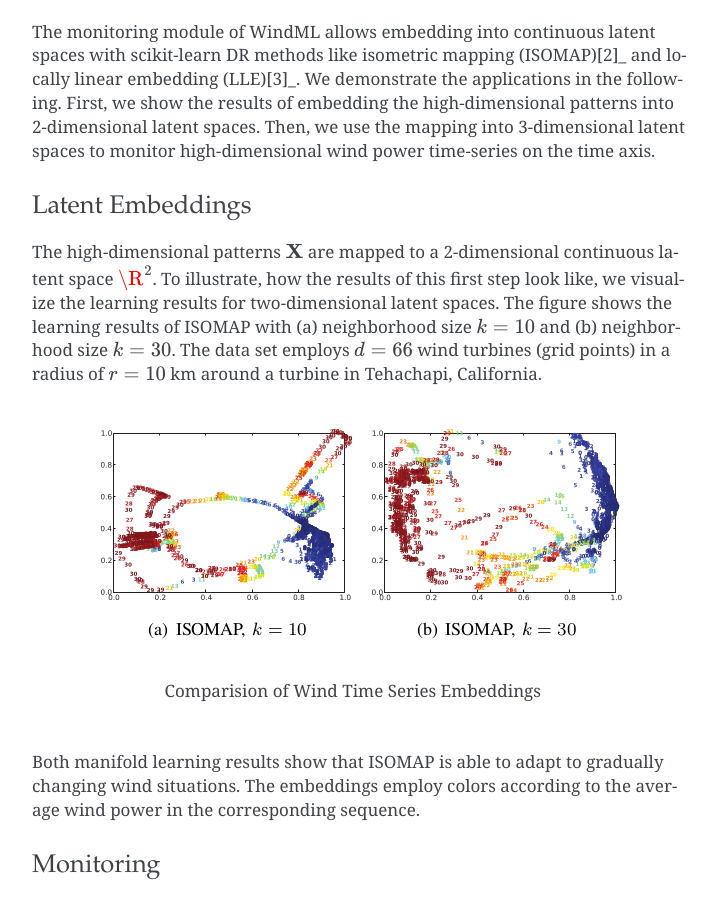
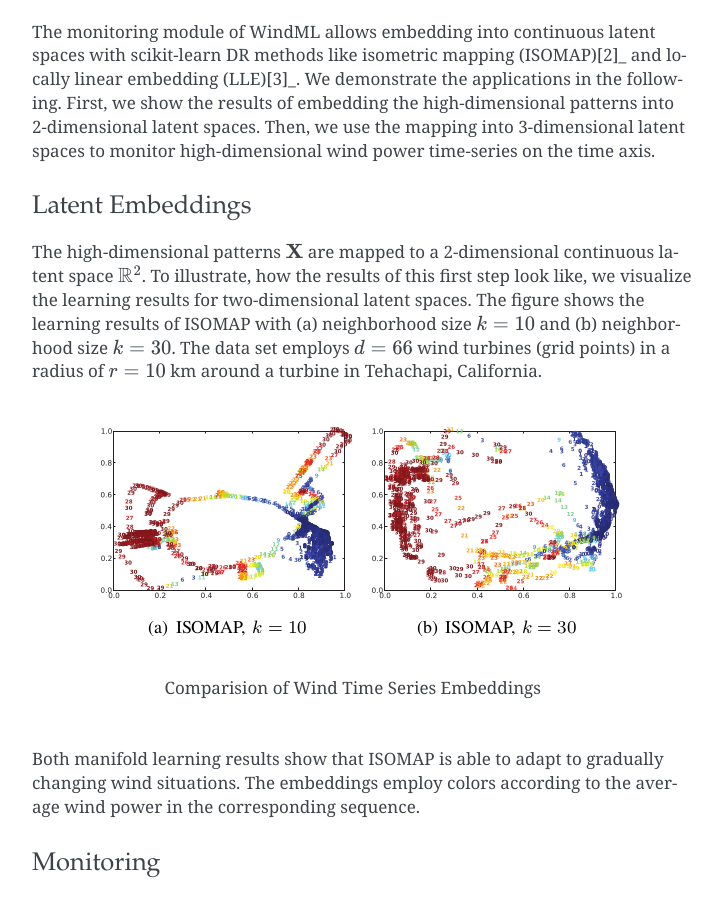
Before and after one commit to cigroup-ol/windml, a Sphinx documentation site: the page built from doc/techniques.rst, in a window 1280 px wide and 900 px high, scrolled down 2291 px. Shown: the whole window, without its empty margins (388-1110 px from the left). Built offline with Sphinx 7.4.7, drawn with Linux system fonts in a browser that asks for light colours; formulas are drawn with MathJax 3.

Commit message:
fixed latex error

```diff
--- a/doc/techniques.rst
+++ b/doc/techniques.rst
@@ -89,7 +89,7 @@ The monitoring module of WindML allows embedding into continuous latent spaces w
 Latent Embeddings
 +++++++++++++++++
 
-The high-dimensional patterns :math:`\mathbf{X}` are mapped to a 2-dimensional continuous latent space :math:`\R^2`. To illustrate, how the results of this first step look like, we visualize the learning results for two-dimensional latent spaces. The figure shows the learning results of ISOMAP with (a) neighborhood size :math:`k = 10` and (b) neighborhood size :math:`k = 30`. The data set employs :math:`d = 66` wind turbines (grid points) in a radius of :math:`r = 10` km around a turbine in Tehachapi, California.
+The high-dimensional patterns :math:`\mathbf{X}` are mapped to a 2-dimensional continuous latent space :math:`\mathbb{R}^2`. To illustrate, how the results of this first step look like, we visualize the learning results for two-dimensional latent spaces. The figure shows the learning results of ISOMAP with (a) neighborhood size :math:`k = 10` and (b) neighborhood size :math:`k = 30`. The data set employs :math:`d = 66` wind turbines (grid points) in a radius of :math:`r = 10` km around a turbine in Tehachapi, California.
 
 .. figure:: _static/latent_embeddings.png
    :alt: Comparision of Wind Time Series Embeddings of ISOMAP for different parameters
```
